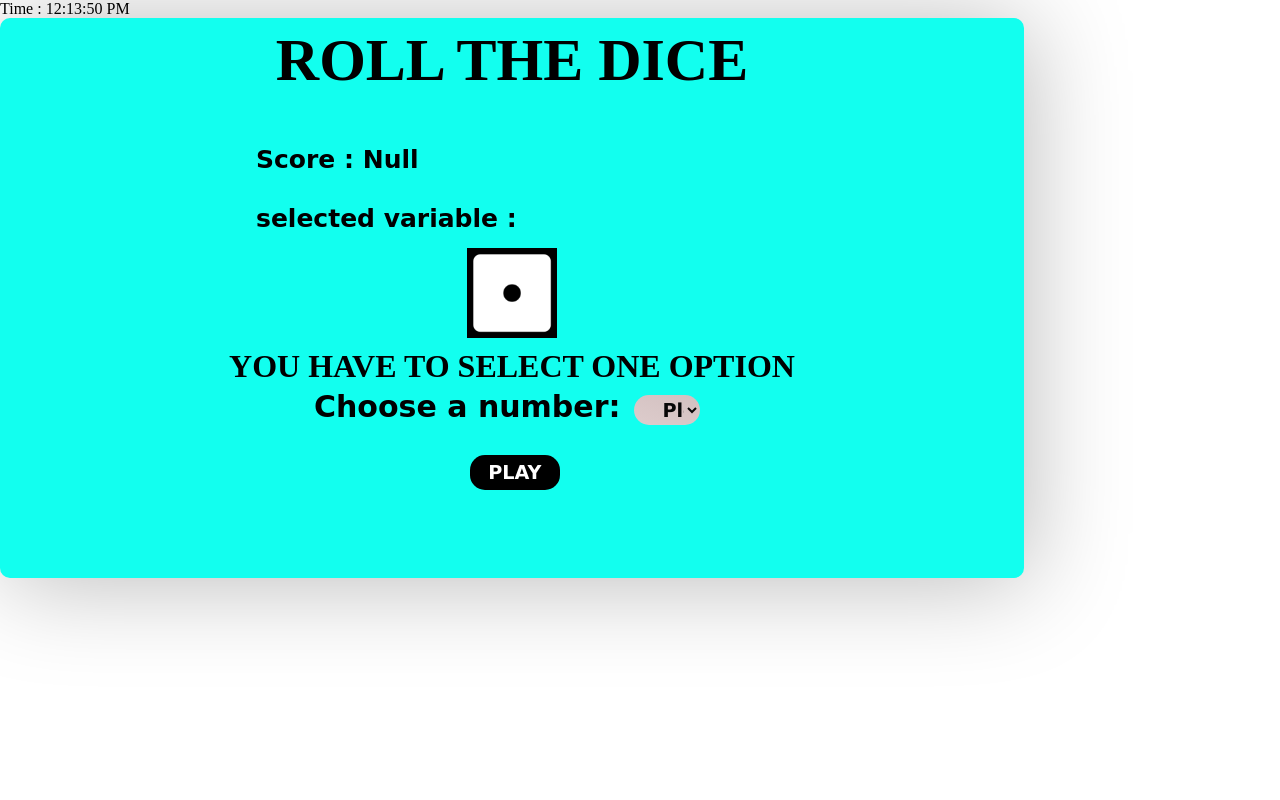
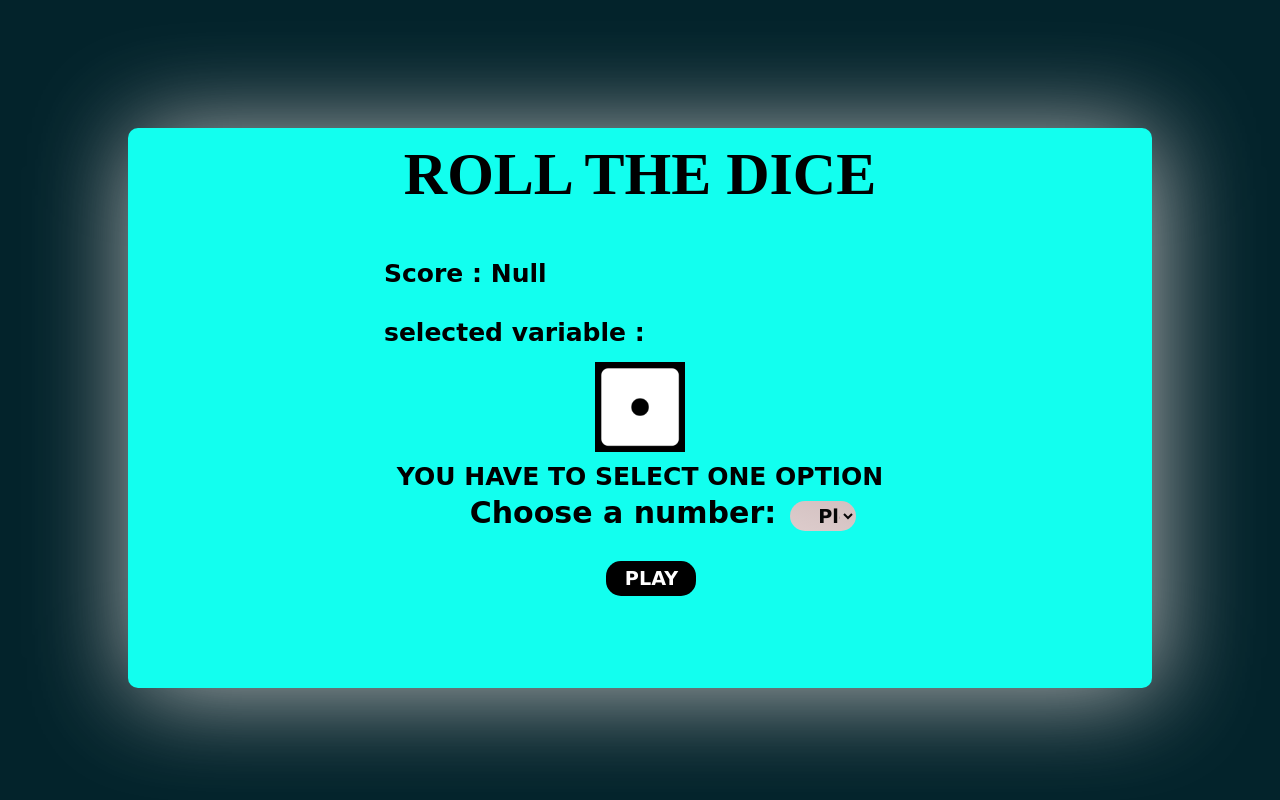
Before and after one commit to aditya9855/dice-main, a plain HTML site: page index.html in a window 1280 px wide. Drawn offline with Linux system fonts and the light colour scheme.

Commit message:
Update index.html

```diff
--- a/index.html
+++ b/index.html
@@ -10,11 +10,12 @@
 </head>
 
 <body>
-  <div class="date" >
+  <!-- <div class="date" >
     Time : <span id="date"> </span>
-  </div>
+  </div> -->
 
   <!-- updaetd -->
+  <div class="back">
     <div class="main">
 
       <h1 class="tag"> ROLL THE DICE </h1>
@@ -24,7 +25,7 @@
       <img src="1.png" alt="" id="img">
       <div>
         <div id="p">
-        <h1>YOU HAVE TO SELECT ONE OPTION</h1>
+          <h1 class="headg">YOU HAVE TO SELECT ONE OPTION</h1>
           <label for="cars" class="no">Choose a number:</label>
           <select class="btn33" id="cars">
             <option id="null" selected disabled value="please select">Please Select!</option>
@@ -46,6 +47,8 @@
         <p id="message8" class="ppp"> </p>
         <button id="btn1" class="btn11" onclick="replay()"> RESTART </button>
       </div>
+  </div>
+
 
 
 
```
Lines whose indentation alone changed are shown as unchanged.
